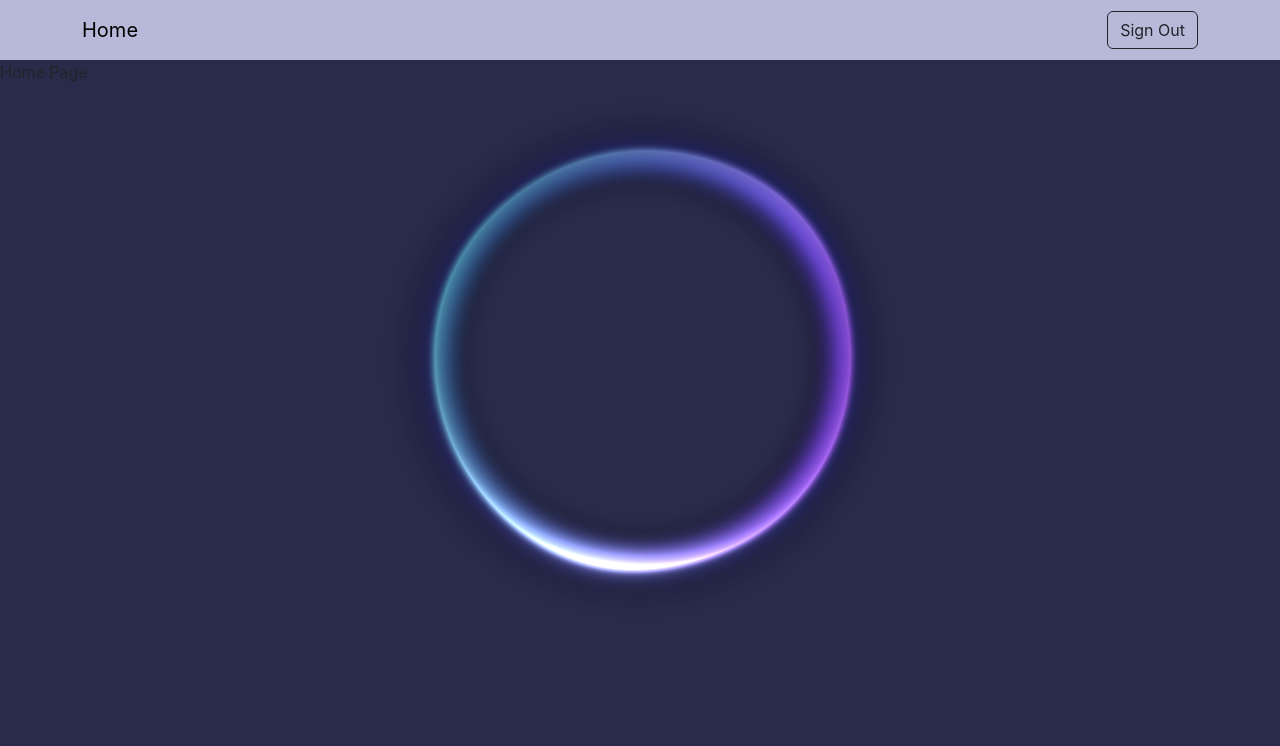
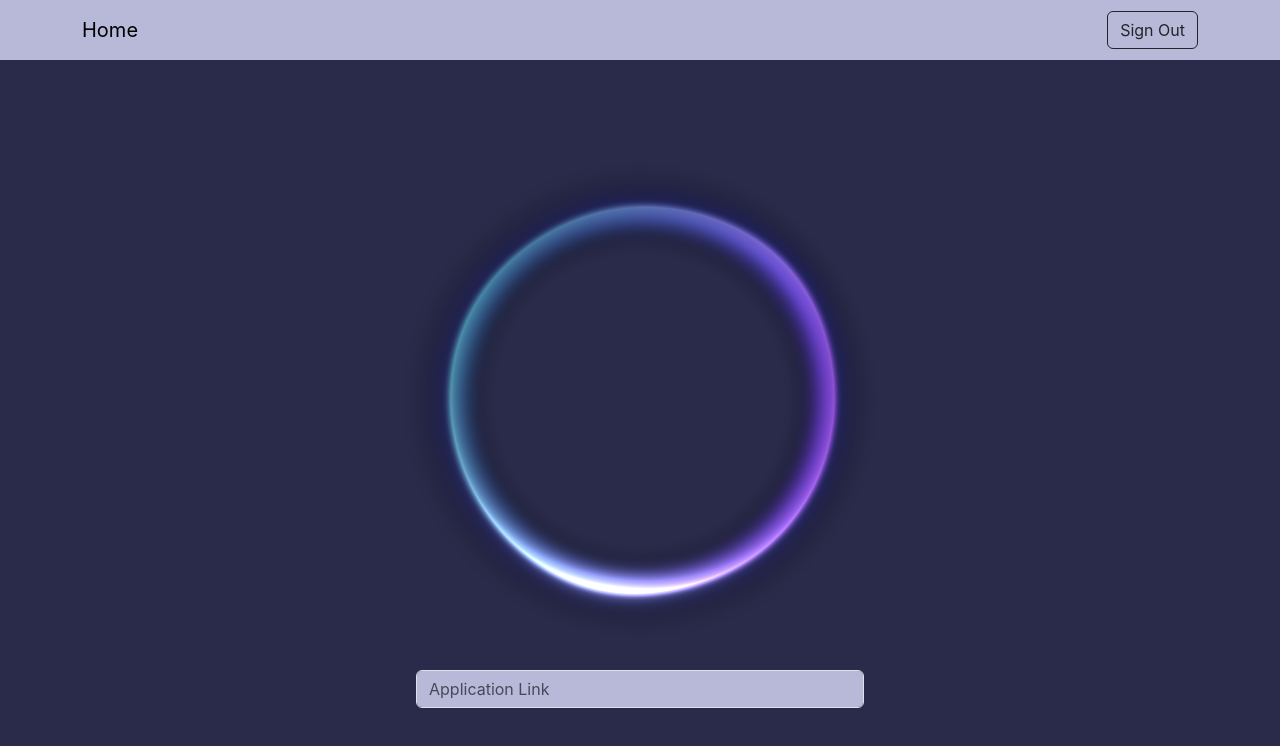
Before and after one commit to notduyly/ComputerUseResume, a React (Vite) app in the folder frontend/: page / in a window 1280 px wide. Shown: the top 746 px of the page. Built offline with nearby package versions, Linux system fonts and the light colour scheme; no server answers; sample sign-in values are in the browser's storage.

Commit message:
feat: added application link form

```diff
--- a/frontend/src/pages/HomePage.tsx
+++ b/frontend/src/pages/HomePage.tsx
@@ -1,13 +1,13 @@
+import { Form } from "react-bootstrap";
 import Orb from "../components/orb/Orb";
+import { useState } from "react";
 
 export const HomePage = () => {
+  const [appLink, setAppLink] = useState('');
+
   return (
     <>
-      <p>Home Page</p>
-      <div style={{
-        width: '100%',
-        height: '65vh',
-      }}>
+      <div style={{ width: '100%', height: '60vh', marginTop: '100px' }}>
         <Orb
           hoverIntensity={0.2}
           rotateOnHover={true}
@@ -15,6 +15,21 @@ export const HomePage = () => {
           forceHoverState={false}
         />
       </div>
+      <div style={{ width: '35%', margin: '30px auto'}}>
+        <Form>
+          <Form.Group className=''>
+            <Form.Control
+              type='text'
+              value={appLink}
+              onChange={(e) => setAppLink(e.target.value)}
+              placeholder='Application Link'
+              style={{ backgroundColor: '#B8B8D9' }}
+              required
+            />
+          </Form.Group>
+        </Form>
+      </div>
+
     </>
   );
 };
--- a/frontend/src/styles/global.css
+++ b/frontend/src/styles/global.css
@@ -12,10 +12,9 @@ body {
 
 #root {
   min-height: 100vh;
-  background-color: #2a2b4a; /* Light gray background */
+  background-color: #2a2b4a;
 }
 
-/* Ensure all pages inherit the gray background */
 * {
   box-sizing: border-box;
 }
```
